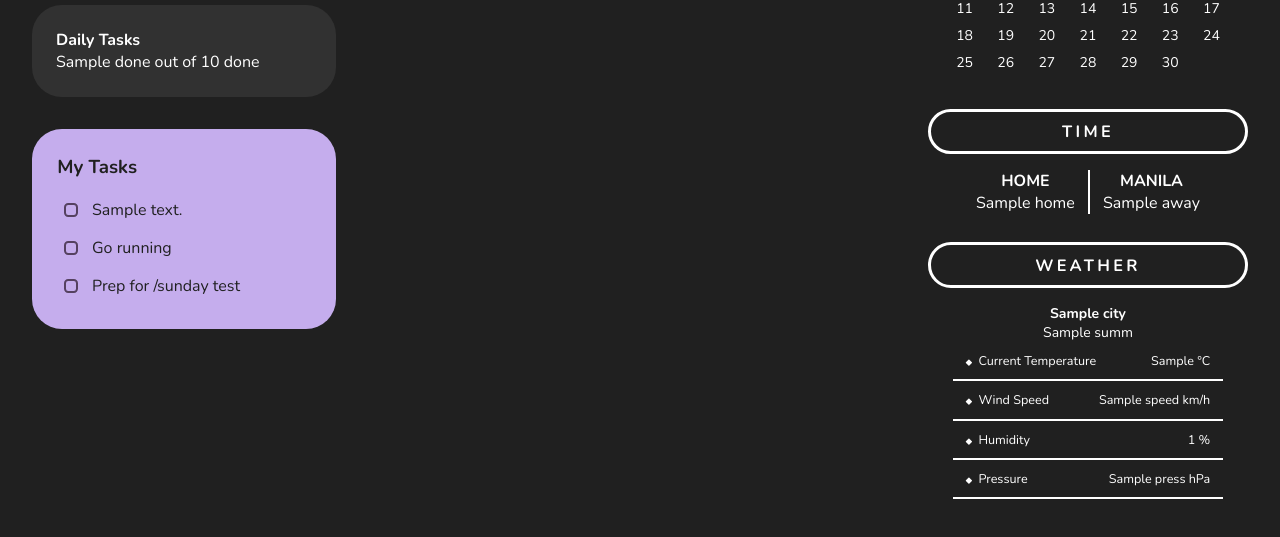
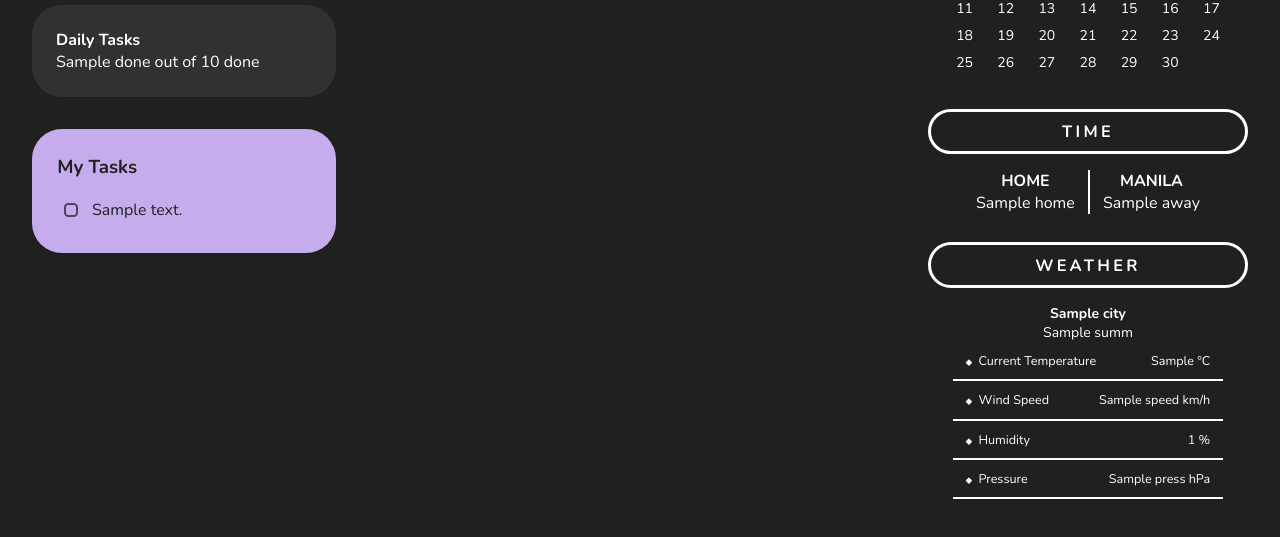
Before and after one commit to Andrea-Ozuem/my-space, a Flask app: template app/templates/index.html in a window 1280 px wide. Shown: the part 247-784 px from the top of the page. Run offline with Flask 3, Linux system fonts and the light colour scheme; the template is opened without the code that fills it: most values are stand-ins (such as "Sample title", 1, 10 or a date in 2020); parts of the project's set-up code (start-up, migrations or seed data) failed here and were passed over; some libraries are stand-ins or nearby versions.

Commit message:
test flask app

```diff
--- a/app/app.py
+++ b/app/app.py
@@ -26,7 +26,8 @@ def main():
 
     return render_template('index.html',
                            name=user.first_name,
-                           tasks=tasks, total=len(tasks),
+                           total=len(tasks),
+                           t_list=zip(tasks, range(len(tasks))),
                            done=len(done), t=temp, humid=humidity,
                            press=pressure, speed=speed,
                            summ=description, home=home,
--- a/app/templates/index.html
+++ b/app/templates/index.html
@@ -34,29 +34,13 @@
             <div class="tasks">
                 <h3>My Tasks</h3>
                 <ul>
-                    {% for task in tasks %}
+                    {% for task, i in t_list %}
                     <li>
-                        <input type="checkbox" id="check">
-                        <label for="check">
+                        <input type="checkbox" id="check{{ i }}">
+                        <label for="check{{ i }}">
                             <span class="custom-check"><i class="fa-solid fa-check"></i>
                             </span>
                             {{ task.description }}
-                        </label>
-                    </li>
-                    <li>
-                        <input type="checkbox" id="check2">
-                        <label for="check2">
-                            <span class="custom-check"><i class="fa-solid fa-check"></i>
-                            </span>
-                            Go running
-                        </label>
-                    </li>
-                    <li>
-                        <input type="checkbox" id="check3">
-                        <label for="check3">
-                            <span class="custom-check"><i class="fa-solid fa-check"></i>
-                            </span>
-                            Prep for /sunday test
                         </label>
                     </li>
                     {% endfor %}
@@ -125,15 +109,6 @@
             </div>
         </div>
     </div>
-    <!-- <script src="../static/dycalendar.js"></script> -->
-    <script>
-        dycalendar.draw({
-            target: "#calendar",
-            type: "month",
-            dayformat: "ddd",
-            highlighttoday: true
-        });
-    </script>
     <footer></footer>
 </body>
 </html>
```
